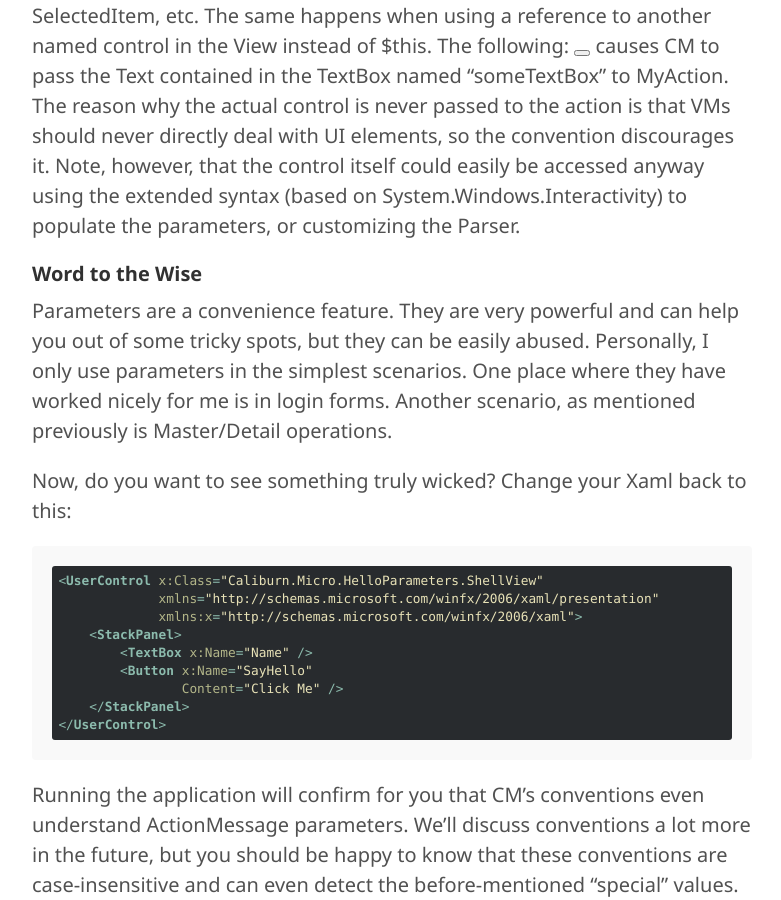
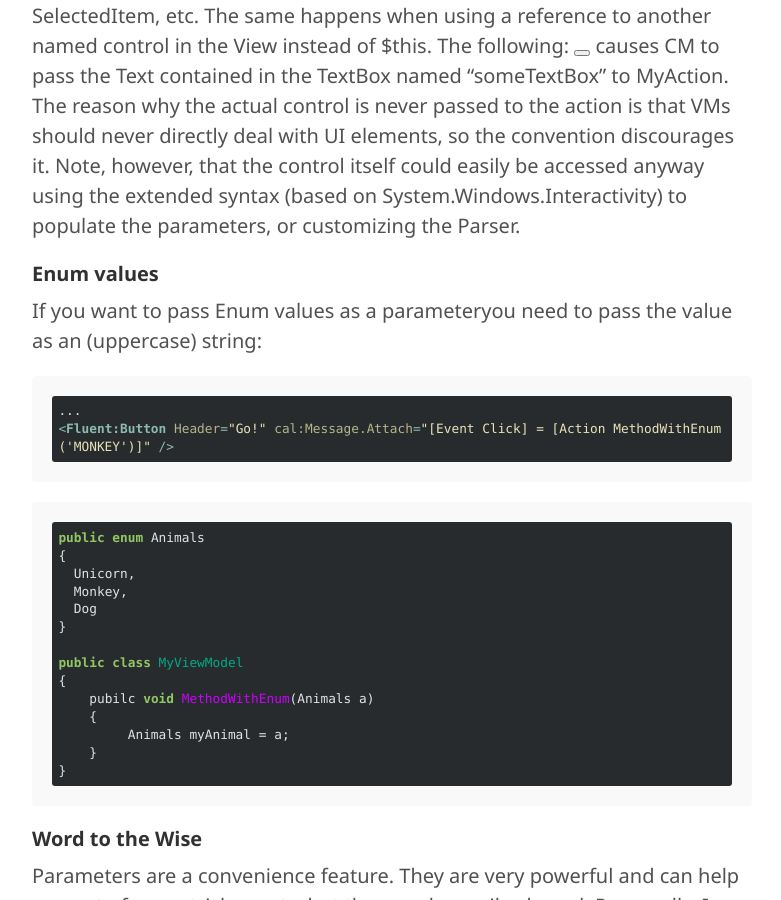
Before and after one commit to Caliburn-Micro/caliburn-micro.github.io, a Jekyll site: the page built from documentation/actions.md, in a window 1280 px wide and 900 px high, scrolled down 7014 px. Shown: the whole window, without its empty margins (248-1029 px from the left). Built offline with Jekyll 4.4.1, drawn with Linux system fonts in a browser that asks for light colours.

Commit message:
Update actions.md
Added information about enum values.
Based on this question: http://stackoverflow.com/questions/12934090/passing-an-enum-as-an-argument-in-caliburn-micros-action

````diff
--- a/documentation/actions.md
+++ b/documentation/actions.md
@@ -164,6 +164,32 @@ You must start the variable with a “$” but the name is treated in a case-ins
 ##### Note: Using Special Values like $this or a Named Element
 When you don't specify a property, CM uses a default one, which is specified by the particular control convention. For button, that property happens to be "DataContext", while a TextBox defaults to Text, a Selector to SelectedItem, etc. The same happens when using a reference to another named control in the View instead of $this. The following: <Button cal:Message.Attach="Click = MyAction(someTextBox)" /> causes CM to pass the Text contained in the TextBox named "someTextBox" to MyAction. The reason why the actual control is never passed to the action is that VMs should never directly deal with UI elements, so the convention discourages it. Note, however, that the control itself could easily be accessed anyway using the extended syntax (based on System.Windows.Interactivity) to populate the parameters, or customizing the Parser.
 
+#### Enum values
+
+If you want to pass Enum values as a parameteryou need to pass the value as an (uppercase) string:
+
+``` xml
+...
+<Fluent:Button Header="Go!" cal:Message.Attach="[Event Click] = [Action MethodWithEnum('MONKEY')]" />
+```
+
+``` csharp
+public enum Animals
+{
+  Unicorn,
+  Monkey,
+  Dog
+}
+
+public class MyViewModel
+{
+    pubilc void MethodWithEnum(Animals a)
+    {
+         Animals myAnimal = a;
+    }
+}
+```
+
 ##### Word to the Wise
 Parameters are a convenience feature. They are very powerful and can help you out of some tricky spots, but they can be easily abused. Personally, I only use parameters in the simplest scenarios. One place where they have worked nicely for me is in login forms. Another scenario, as mentioned previously is Master/Detail operations.
 
````
